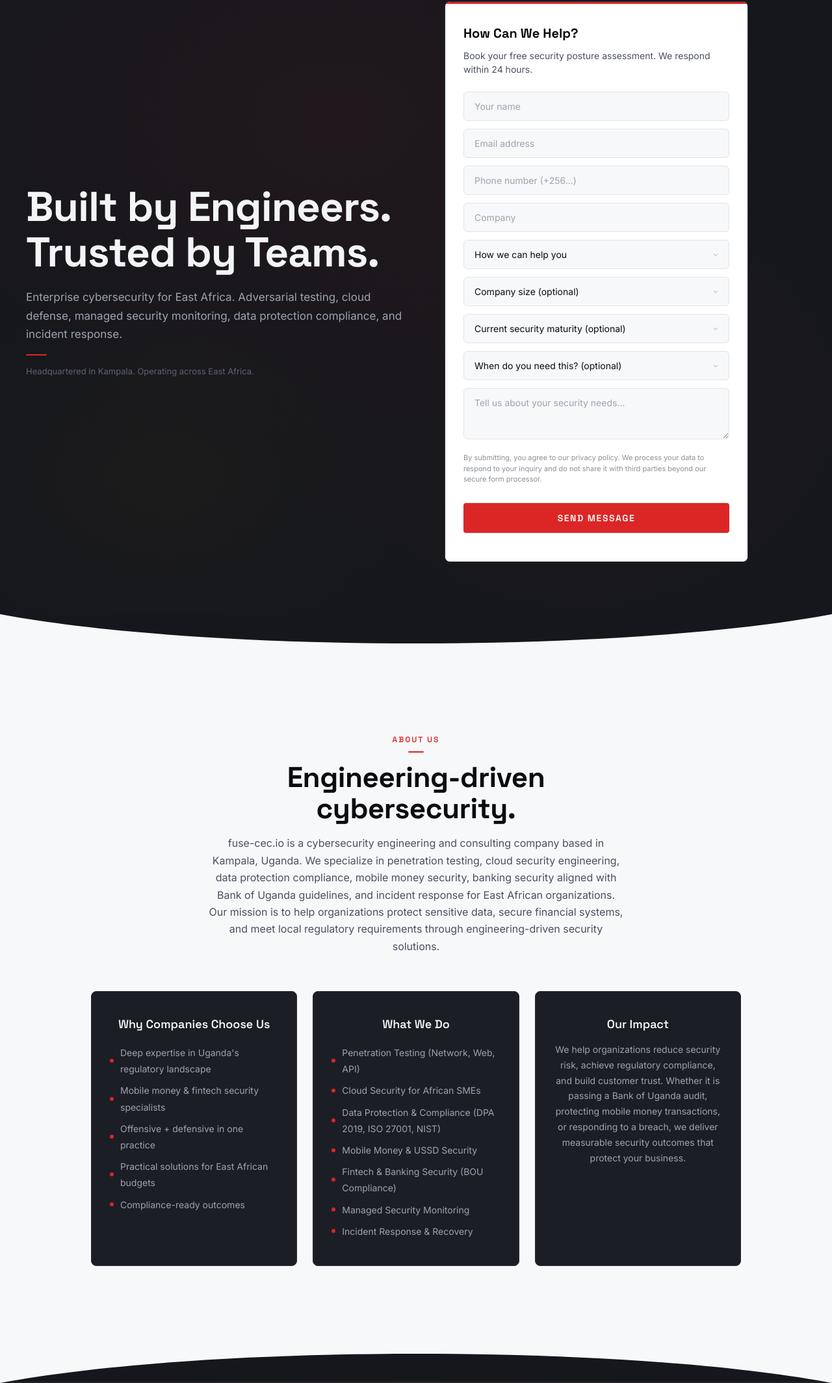
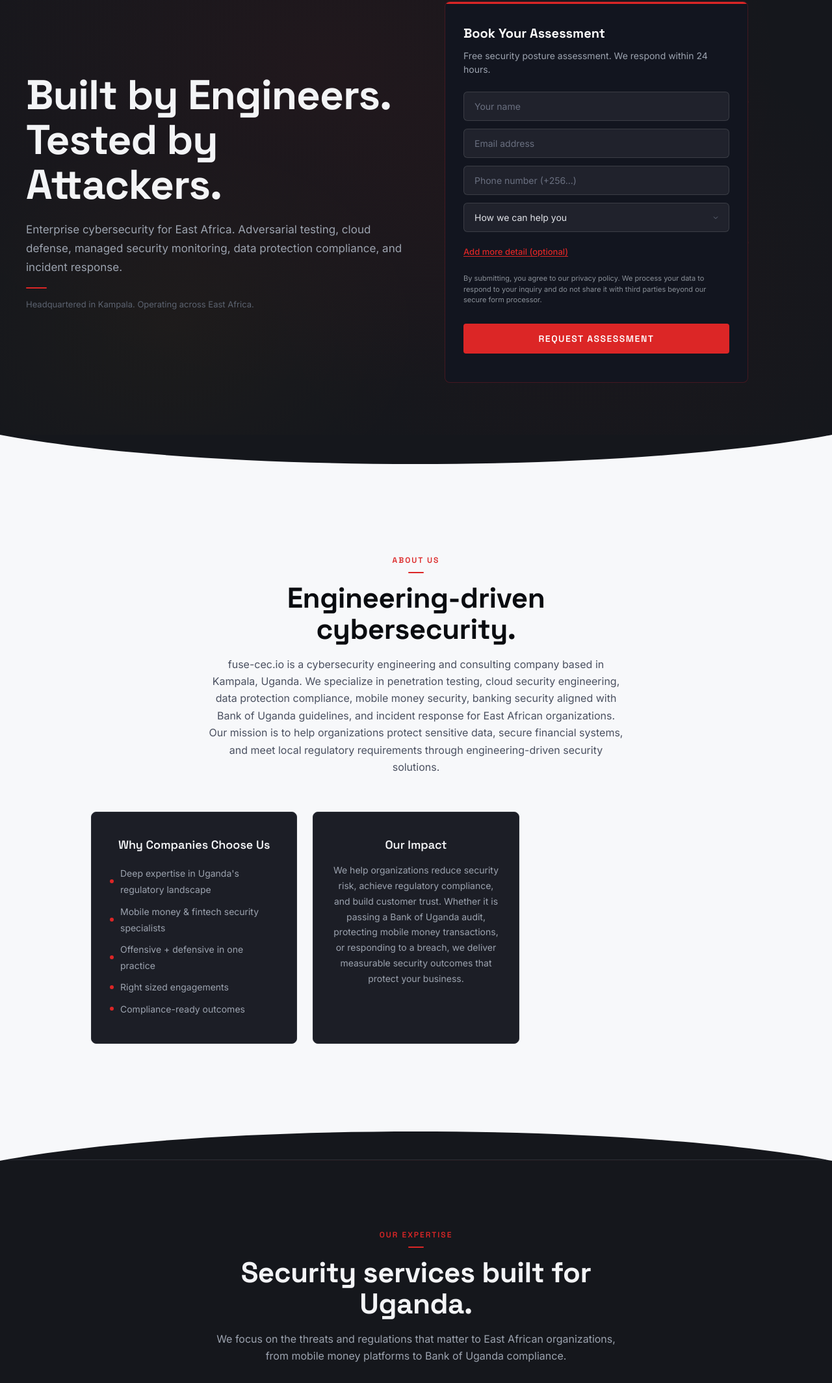
Before and after one commit to chromosems/cybersec-site, a website built with Vite: page cybersec-site/index.html in a window 1280 px wide. Shown: the part 138-2266 px from the top of the page at 65% size. Built offline with nearby package versions, Linux system fonts and the light colour scheme.

Commit message:
fix: hero form UX overhaul — fewer fields, dark theme, tighter copy
1. Cut form from 9 to 4 required fields (name, email, phone, service)
2. Moved optional fields (company, size, maturity, timeline, message)
   behind a collapsible 'Add more detail (optional)' toggle
3. Restyled form card to dark theme matching site identity:
   - Dark background with subtle red border
   - Light text, dark inputs with red focus
   - Consistent with terminal/case study aesthetic
4. Copy tightened:
   - Header: 'How Can We Help?' -> 'Book Your Assessment'
   - Subhead: shorter, punchier
   - Button: 'Send message' -> 'Request Assessment'
   - Vocabulary consistency: page says 'assessment', button says 'assessment'

```diff
--- a/cybersec-site/src/main.ts
+++ b/cybersec-site/src/main.ts
@@ -71,14 +71,14 @@ app.innerHTML = `
   </div>
   <div class="hero-layout">
     <div class="hero-text animate-on-scroll">
-      <h1>Built by Engineers.<br>Trusted by Teams.</h1>
+      <h1>Built by Engineers.<br>Tested by Attackers.</h1>
       <p class="hero-sub">Enterprise cybersecurity for East Africa. Adversarial testing, cloud defense, managed security monitoring, data protection compliance, and incident response.</p>
       <p class="hero-trust">Headquartered in Kampala. Operating across East Africa.</p>
     </div>
     <div class="hero-form-col animate-on-scroll">
       <div class="hero-form-card">
-        <h3>How Can We Help?</h3>
-        <p class="hero-form-sub">Book your free security posture assessment. We respond within 24 hours.</p>
+        <h3>Book Your Assessment</h3>
+        <p class="hero-form-sub">Free security posture assessment. We respond within 24 hours.</p>
         <form id="contact-form" aria-label="Contact form">
           <label for="name" class="visually-hidden">Your name</label>
           <input id="name" type="text" name="name" placeholder="Your name" required minlength="2" autocomplete="name">
@@ -89,8 +89,6 @@ app.innerHTML = `
           <div class="form-honeypot" aria-hidden="true">
             <input type="text" name="website" tabindex="-1" autocomplete="off">
           </div>
-          <label for="company" class="visually-hidden">Company</label>
-          <input id="company" type="text" name="company" placeholder="Company" required autocomplete="organization">
           <label for="service" class="visually-hidden">How we can help you</label>
           <select id="service" name="service" class="hero-form-select" required>
             <option value="" disabled selected>How we can help you</option>
@@ -104,36 +102,43 @@ app.innerHTML = `
             <option value="retainer">Ongoing Security Retainer</option>
             <option value="other">Other</option>
           </select>
-          <label for="company-size" class="visually-hidden">Company size (optional)</label>
+          <div class="form-optional" id="form-optional">
+            <button type="button" class="form-toggle" id="form-toggle">Add more detail (optional)</button>
+            <div class="form-optional-fields" id="form-optional-fields">
+              <label for="company" class="visually-hidden">Company</label>
+              <input id="company" type="text" name="company" placeholder="Company" autocomplete="organization">
+              <label for="company-size" class="visually-hidden">Company size</label>
               <select id="company-size" name="company-size" class="hero-form-select">
-            <option value="" disabled selected>Company size (optional)</option>
+                <option value="" disabled selected>Company size</option>
                 <option value="1-10">1-10 employees</option>
                 <option value="11-50">11-50 employees</option>
                 <option value="51-200">51-200 employees</option>
                 <option value="201-500">201-500 employees</option>
                 <option value="500+">500+ employees</option>
               </select>
-          <label for="security-maturity" class="visually-hidden">Current security maturity (optional)</label>
+              <label for="security-maturity" class="visually-hidden">Current security maturity</label>
               <select id="security-maturity" name="security-maturity" class="hero-form-select">
-            <option value="" disabled selected>Current security maturity (optional)</option>
+                <option value="" disabled selected>Current security maturity</option>
                 <option value="none">No formal security program</option>
                 <option value="basic">Basic controls (firewall, antivirus)</option>
                 <option value="mature">Mature program with monitoring</option>
               </select>
-          <label for="timeline" class="visually-hidden">Timeline (optional)</label>
+              <label for="timeline" class="visually-hidden">Timeline</label>
               <select id="timeline" name="timeline" class="hero-form-select">
-            <option value="" disabled selected>When do you need this? (optional)</option>
+                <option value="" disabled selected>When do you need this?</option>
                 <option value="urgent">Urgent (within 2 weeks)</option>
                 <option value="1-3-months">1-3 months</option>
                 <option value="planning">Planning ahead (3+ months)</option>
               </select>
               <label for="message" class="visually-hidden">Tell us about your security needs</label>
-          <textarea id="message" name="message" placeholder="Tell us about your security needs..." rows="3" required></textarea>
+              <textarea id="message" name="message" placeholder="Tell us about your security needs..." rows="3"></textarea>
+            </div>
+          </div>
           <div class="form-privacy">
             <p>By submitting, you agree to our privacy policy. We process your data to respond to your inquiry and do not share it with third parties beyond our secure form processor.</p>
           </div>
           <button type="submit" class="btn-primary">
-            <span class="btn-text">Send message</span>
+            <span class="btn-text">Request Assessment</span>
             <svg class="btn-spinner" xmlns="http://www.w3.org/2000/svg" width="16" height="16" viewBox="0 0 24 24" fill="none" stroke="currentColor" stroke-width="2.5" stroke-linecap="round" stroke-linejoin="round"><path d="M21 12a9 9 0 1 1-6.219-8.56"/></svg>
           </button>
           <div class="form-status" role="alert" aria-live="polite"></div>
@@ -163,22 +168,11 @@ app.innerHTML = `
         <li><span class="choose-bullet"></span> Deep expertise in Uganda's regulatory landscape</li>
         <li><span class="choose-bullet"></span> Mobile money & fintech security specialists</li>
         <li><span class="choose-bullet"></span> Offensive + defensive in one practice</li>
-        <li><span class="choose-bullet"></span> Practical solutions for East African budgets</li>
+        <li><span class="choose-bullet"></span> Right sized engagements</li>
         <li><span class="choose-bullet"></span> Compliance-ready outcomes</li>
       </ul>
     </div>
-    <div class="philosophy-card">
-      <h3>What We Do</h3>
-      <ul class="choose-list">
-        <li><span class="choose-bullet"></span> Penetration Testing (Network, Web, API)</li>
-        <li><span class="choose-bullet"></span> Cloud Security for African SMEs</li>
-        <li><span class="choose-bullet"></span> Data Protection & Compliance (DPA 2019, ISO 27001, NIST)</li>
-        <li><span class="choose-bullet"></span> Mobile Money & USSD Security</li>
-        <li><span class="choose-bullet"></span> Fintech & Banking Security (BOU Compliance)</li>
-        <li><span class="choose-bullet"></span> Managed Security Monitoring</li>
-        <li><span class="choose-bullet"></span> Incident Response & Recovery</li>
-      </ul>
-    </div>
+
     <div class="philosophy-card">
       <h3>Our Impact</h3>
       <p>We help organizations reduce security risk, achieve regulatory compliance, and build customer trust. Whether it is passing a Bank of Uganda audit, protecting mobile money transactions, or responding to a breach, we deliver measurable security outcomes that protect your business.</p>
@@ -273,7 +267,7 @@ app.innerHTML = `
     <div class="expertise-card">
       <div class="expertise-number">05</div>
       <h3>Cloud Security for African SMEs</h3>
-      <p>Secure cloud and hybrid environments across AWS, Azure, and GCP — plus on-premise setups — with identity hardening, network segmentation, and data protection designed for resource-conscious but security-aware organizations.</p>
+      <p>Cloud and hybrid security for teams that need real protection without an enterprise-scale budget or headcount</p>
       <div class="deliverables">
         <span class="deliverables-heading">What we deliver:</span>
         <ul>
@@ -666,7 +660,7 @@ app.innerHTML = `
     <div class="faq-item faq-emerald">
       <div class="faq-header">
         <span class="faq-number">04</span>
-        <h3>Is our data safe during testing?</h3>
+        <h3>How do you handle confidentiality and scope during testing?</h3>
       </div>
       <p>Absolutely. We operate under signed confidentiality agreements and follow responsible disclosure practices. We never exploit vulnerabilities beyond what is necessary to demonstrate risk, and we schedule testing outside your business-critical hours unless you request otherwise.</p>
     </div>
@@ -883,7 +877,17 @@ contactForm?.addEventListener('submit', async e => {
   }
 
   btn.disabled = false
-  btnText.textContent = 'Send message'
+  btnText.textContent = 'Request Assessment'
+})
+
+// Optional fields toggle
+const formToggle = document.querySelector<HTMLButtonElement>('#form-toggle')
+const optionalFields = document.querySelector<HTMLDivElement>('#form-optional-fields')
+formToggle?.addEventListener('click', () => {
+  optionalFields?.classList.toggle('expanded')
+  formToggle.textContent = optionalFields?.classList.contains('expanded')
+    ? 'Hide extra detail'
+    : 'Add more detail (optional)'
 })
 
 // Phone placeholder with default East Africa code
--- a/cybersec-site/src/style.css
+++ b/cybersec-site/src/style.css
@@ -380,12 +380,13 @@ nav.nav-scrolled .nav-inner {
 }
 
 .hero-form-card {
-  background: #ffffff;
-  border: 1px solid #2a3040;
+  background: rgba(18, 22, 32, 0.95);
+  border: 1px solid rgba(220, 38, 38, 0.25);
   border-radius: 8px;
   padding: 32px 28px;
   position: relative;
   overflow: hidden;
+  backdrop-filter: blur(8px);
 }
 
 .hero-form-card::before {
@@ -403,13 +404,13 @@ nav.nav-scrolled .nav-inner {
   font-family: var(--heading);
   font-size: 20px;
   font-weight: 700;
-  color: #0a0c10;
+  color: #fff;
   margin-bottom: 8px;
 }
 
 .hero-form-sub {
   font-size: 14px;
-  color: #4a5060;
+  color: #9ca3af;
   margin-bottom: 24px;
   line-height: 1.5;
 }
@@ -423,15 +424,15 @@ nav.nav-scrolled .nav-inner {
 .hero-form-card input,
 .hero-form-card select,
 .hero-form-card textarea {
-  background: #f7f8fa;
-  border: 1px solid #e2e4e9;
+  background: rgba(255, 255, 255, 0.06);
+  border: 1px solid rgba(255, 255, 255, 0.12);
   border-radius: 6px;
   padding: 13px 16px;
-  color: #0a0c10;
+  color: #e2e4e9;
   font-size: 14px;
   font-family: var(--sans);
   outline: none;
-  transition: border-color 0.2s;
+  transition: border-color 0.2s, background 0.2s;
   resize: vertical;
 }
 
@@ -439,11 +440,12 @@ nav.nav-scrolled .nav-inner {
 .hero-form-card select:focus,
 .hero-form-card textarea:focus {
   border-color: var(--accent);
+  background: rgba(255, 255, 255, 0.09);
 }
 
 .hero-form-card input::placeholder,
 .hero-form-card textarea::placeholder {
-  color: #9ca3af;
+  color: #6a7080;
 }
 
 .hero-form-card select {
@@ -464,6 +466,42 @@ nav.nav-scrolled .nav-inner {
   width: 100%;
   text-align: center;
   margin-top: 4px;
+}
+
+/* Optional fields toggle */
+.form-optional {
+  margin-top: 4px;
+}
+
+.form-toggle {
+  background: transparent;
+  border: none;
+  color: var(--accent);
+  font-family: var(--sans);
+  font-size: 13px;
+  font-weight: 500;
+  padding: 0;
+  cursor: pointer;
+  text-decoration: underline;
+  text-underline-offset: 2px;
+  transition: color 0.2s;
+}
+
+.form-toggle:hover {
+  color: #ff6b6b;
+}
+
+.form-optional-fields {
+  display: none;
+  flex-direction: column;
+  gap: 12px;
+  margin-top: 12px;
+  padding-top: 12px;
+  border-top: 1px solid rgba(255, 255, 255, 0.08);
+}
+
+.form-optional-fields.expanded {
+  display: flex;
 }
 
 .form-status {
```
Lines whose indentation alone changed are shown as unchanged.
